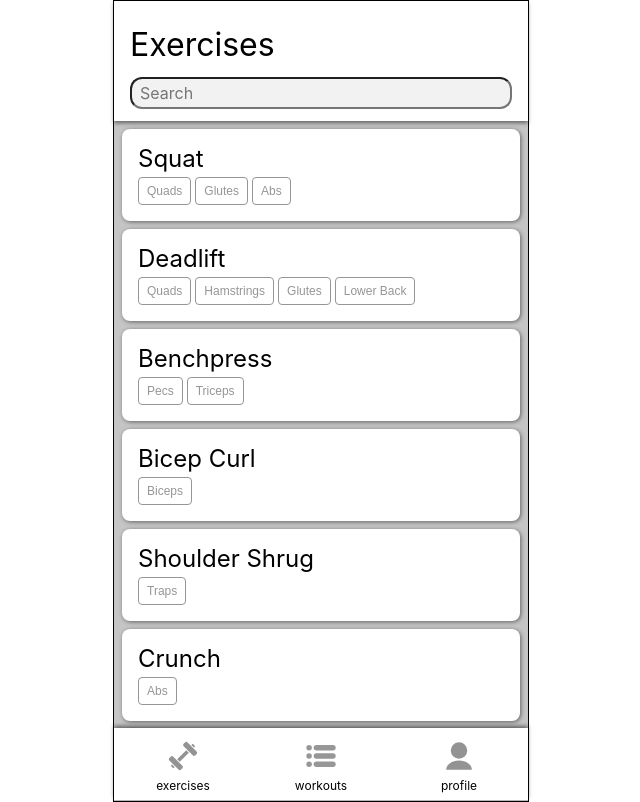
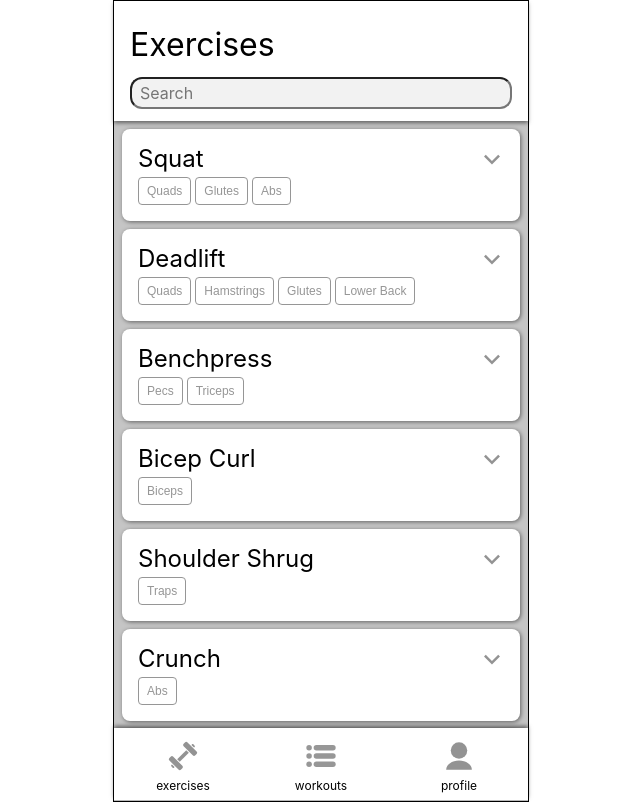
Before and after one commit to MDBoticano/gym-react, a React (Create React App) app: page / in a window 1280 px wide. Shown: the whole page, without its empty margins (319-959 px from the left). Built offline with nearby package versions, Linux system fonts and the light colour scheme.

Commit message:
Feature: Expand/Collapse cards with a toggle

```diff
--- a/src/ThemeContext.js
+++ b/src/ThemeContext.js
@@ -19,6 +19,10 @@ const theme = {
     light: 300,
     regular: 400,
     bold: 700
+  },
+  icons: {
+    expand: `url('images/Expand.svg')`,
+    collapse: `url('images/Collapse.svg')`
   }
 }
 
--- a/src/components/Card.jsx
+++ b/src/components/Card.jsx
@@ -14,6 +14,11 @@ const StyledCard = styled.div`
   &:hover {
     box-shadow: 1px 1px 2px rgba(0, 0, 0, 0.25);
   }
+
+  .card-grid {
+    display: grid;
+    grid-template-columns: 1fr 1.5rem;
+  }
 `;
 
 const CardTitle = styled.p`
@@ -28,16 +33,31 @@ const CardDescription = styled.p`
   visibility: ${props => props.collapsed ? 'hidden' : 'visible' };
 
   margin: ${props => props.collapsed ? '0' : '0.25rem'} 0;
+  padding: 0;
+
+  max-height: ${props => props.collapsed ? '0' : 'auto'};
 
   overflow: hidden;
-  max-height: ${props => props.collapsed ? '0' : 'auto'};
-
 
   font-family: ${props => props.theme.fonts.standard};
   font-size: ${props => props.theme.fontSize.m};
   line-height: 1.25rem;
 
   color: gray;
+`;
+
+const CardToggle = styled.div`
+  margin: 0.375rem auto;
+  padding: 0;
+
+  height: 1rem;
+  width: 1rem;
+
+  background-image: ${props => props.collapsed ?
+    props.theme.icons.expand : props.theme.icons.collapse
+  };
+  background-size: cover;
+
 `;
 
 const Card = (props) => {
@@ -48,8 +68,11 @@ const Card = (props) => {
   const theme = useContext(ThemeContext);
   const { name, description, tags } = props.exercise;
   return (
-    <StyledCard theme={theme} collapsed={collapsed} onClick={() => collapse()}>
-      <CardTitle>{name}</CardTitle>
+    <StyledCard theme={theme} collapsed={collapsed}>
+      <div className="card-grid">
+        <CardTitle>{name}</CardTitle>
+        <CardToggle collapsed={collapsed} onClick={() => collapse()} />
+      </div>
       <CardDescription collapsed={collapsed}>
         {description}
       </CardDescription>
```
Also changed, not shown: public/images/Collapse.svg (added), public/images/Expand.svg (added).
